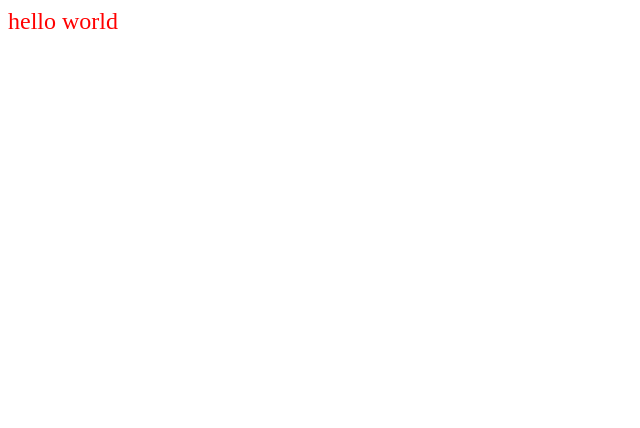
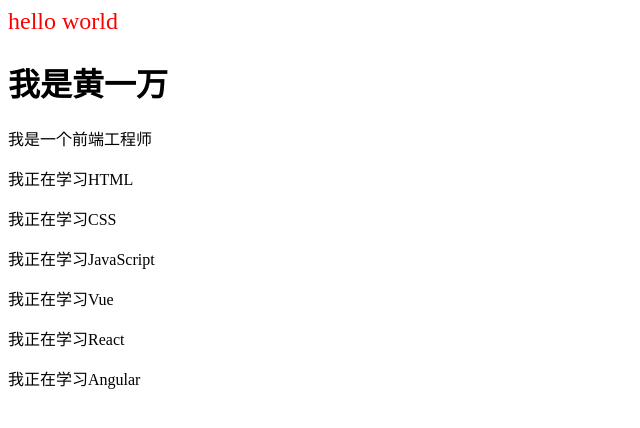
Before and after one commit to hyiwan/learnhtml, a plain HTML site: page index.html in a window 1280 px wide. Shown: the whole page, without its empty margins (0-640 px from the left). Drawn offline with Linux system fonts and the light colour scheme.

Commit message:
加了点标题

```diff
--- a/index.html
+++ b/index.html
@@ -1,5 +1,13 @@
 <body>
     <font color="red" size="5"> <p>hello world</p></font>
+    <h1>我是黄一万</h1>
+    <p>我是一个前端工程师</p>
+    <p>我正在学习HTML</p>
+    <p>我正在学习CSS</p>
+    <p>我正在学习JavaScript</p>
+    <p>我正在学习Vue</p>
+    <p>我正在学习React</p>
+    <p>我正在学习Angular</p>
 </body>
 
 </html>
```
